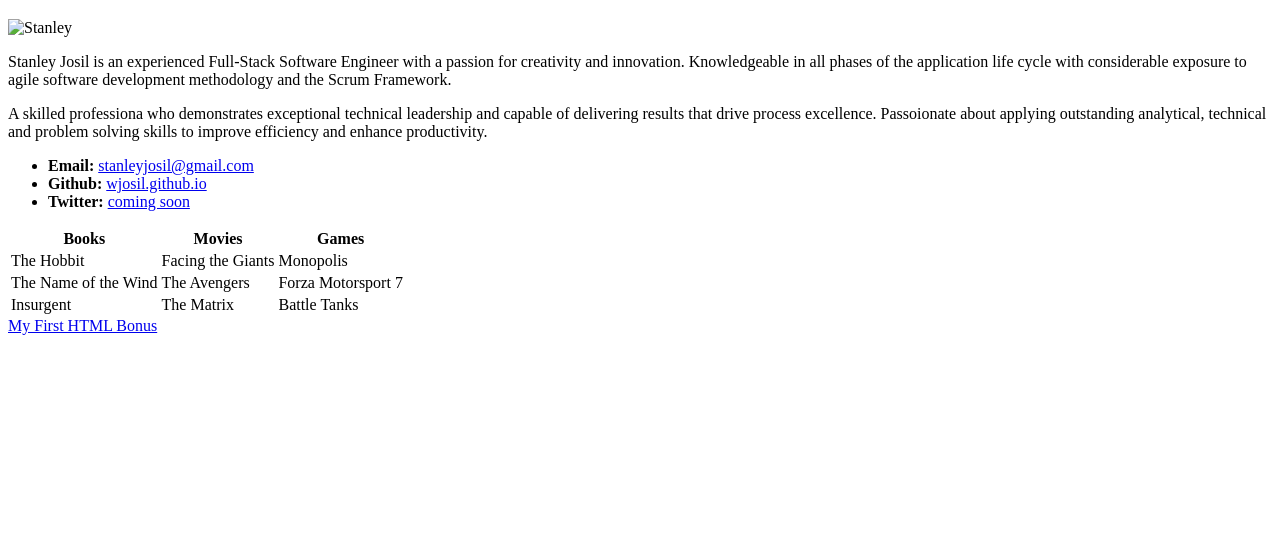
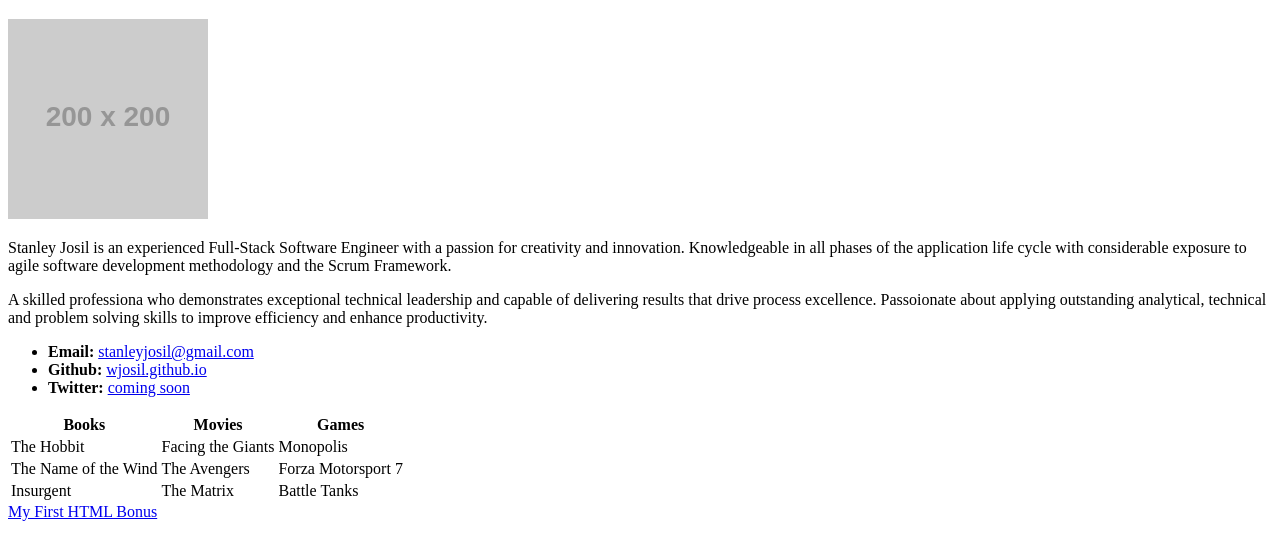
Before and after one commit to wjosil/wjosil.github.io, a plain HTML site: page index.html in a window 1280 px wide. Shown: the part 61-620 px from the top of the page. Drawn offline with Linux system fonts and the light colour scheme; placeholder pictures from the web are drawn by us.

Commit message:
Update index.html

```diff
--- a/index.html
+++ b/index.html
@@ -9,8 +9,8 @@
 
   <h1>Stanley Josil</h1>
 
-  <!-- <img src="https://placehold.it/200x200" alt="Your Name"> -->
-  <img src="images/1F7B58C5-92D4-4839-8686-249C27B259DA.JPG" alt="Stanley" width="180" height="200" >
+  <img src="https://placehold.it/200x200" alt="Your Name">
+   <!--<img src="images/1F7B58C5-92D4-4839-8686-249C27B259DA.JPG" alt="Stanley" width="180" height="200" >-->
 
   <p>Stanley Josil is an experienced Full-Stack Software Engineer with a passion for creativity and innovation. Knowledgeable in all phases of the application life cycle with considerable exposure to agile software development methodology and the Scrum Framework.</p>
   <p> A skilled professiona who demonstrates exceptional technical leadership and capable of delivering results that drive process excellence. Passoionate about applying outstanding analytical, technical and problem solving skills to improve efficiency and enhance productivity.</p>
```
